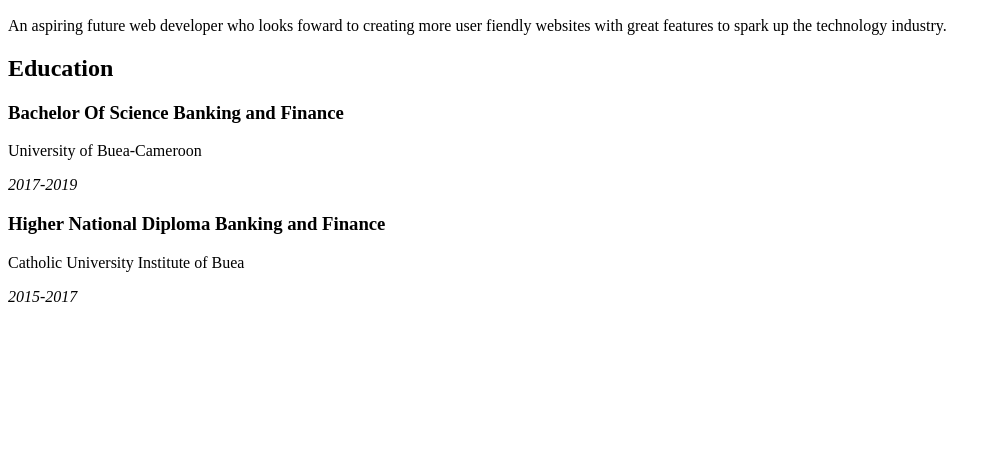
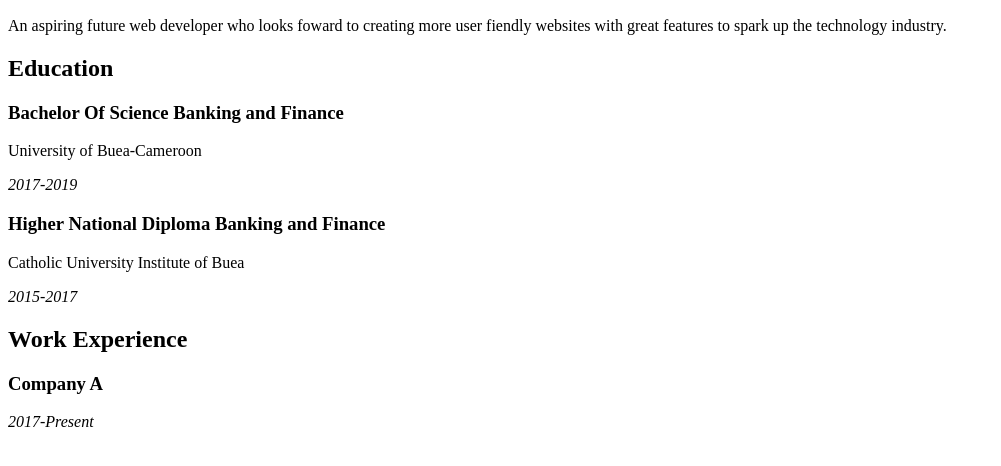
Before and after one commit to Ottobende/Webdev_Project-1, a plain HTML site: page index.html in a window 1280 px wide. Shown: the part 180-646 px from the top of the page, without its empty margins (0-1001 px from the left). Drawn offline with Linux system fonts and the light colour scheme.

Commit message:
update work experience

```diff
--- a/index.html
+++ b/index.html
@@ -24,5 +24,10 @@
     <p>Catholic University Institute of Buea</p>
     <p><i>2015-2017</i></p>
   </section>
+  <section>
+    <h2>Work Experience</h2>
+    <h3>Company A</h3>
+    <p><i>2017-Present</i></p>
+  </section>
 </body>
 </html>
```
